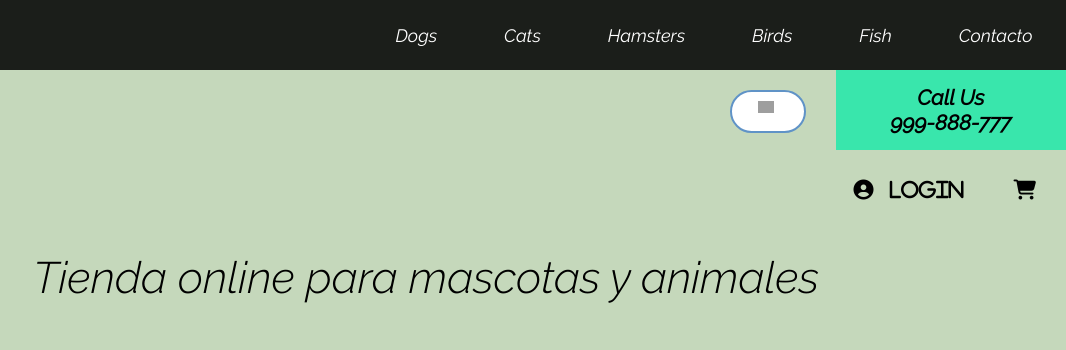
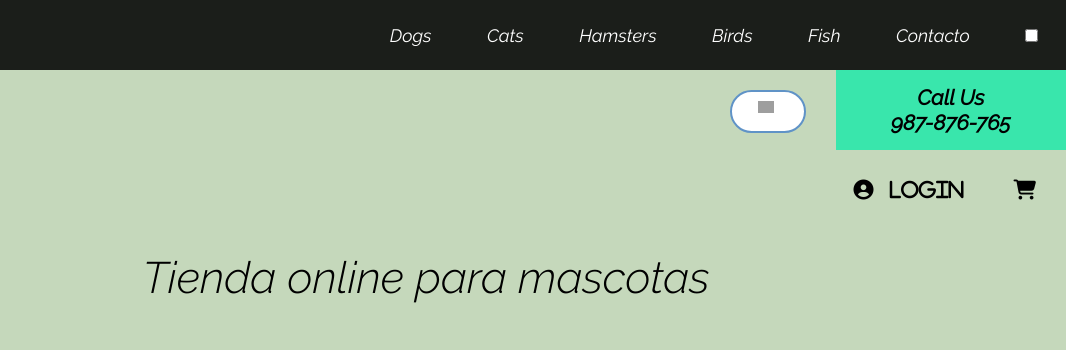
Before and after one commit to Miguel05HB/Chems-Pet, a plain HTML site: page index.html in a window 1280 px wide. Shown: the top 350 px of the page, 214-1280 px from the left. Drawn offline with Linux system fonts and the light colour scheme; grey boxes are pictures that could not be loaded.

Commit message:
Principal_v2

```diff
--- a/index.html
+++ b/index.html
@@ -7,6 +7,7 @@
     <link rel="stylesheet" href="./style.css">
     <link rel="stylesheet" href="./estilos.css">
     <link rel="stylesheet" href="./slider.css">
+    <link rel="stylesheet" href="dark.css">
     <link rel="icon" href="./Imagenes-Inicio/pixlr-bg-result (1).png">
     <link rel="preconnect" href="https://fonts.googleapis.com">
     <link rel="preconnect" href="https://fonts.gstatic.com" crossorigin>
@@ -37,6 +38,9 @@
                 <a href="./Birds.html">Birds</a>
                 <a href="./productopeces.html">Fish</a>
                 <a href="./contacto.html">Contacto</a>
+                <div class="conteiner">
+                    <input type="checkbox" id="toggle">
+                </div>
             </div>
         </nav>
     </header>
@@ -53,7 +57,7 @@
     </aside>
         <div class="content">
             <div class="call-us">
-                <h3 class="text-num">Call Us <br>999-888-777</h3>
+                <h3 class="text-num">Call Us <br>987-876-765</h3>
             </div>
         </div>
     </div>
@@ -73,7 +77,7 @@
 
 
     <div class="sub-title">
-        <h1 class="text">Tienda online para mascotas y animales</h1>
+        <h1 class="text">Tienda online para mascotas</h1>
     </div>
         <div class="sub-title">Encuentra comida para mascotas y accesorios</div><br>
     <div class="icons">
@@ -180,15 +184,20 @@
         <div class="burbuja"></div>
     </div>
 
+
+
+
     <script type="text/javascript">
         var counter = 1;
         setInterval(function(){
             document.getElementById('radio' + counter).ariaChecked = true;
             counter++;
-            if(counter>4){
+            if(counter>3){
                 counter = 1;
             }
         },5000);
     </script>
+
+    <script src="dark.js"></script>
 </body>
 </html>
```
